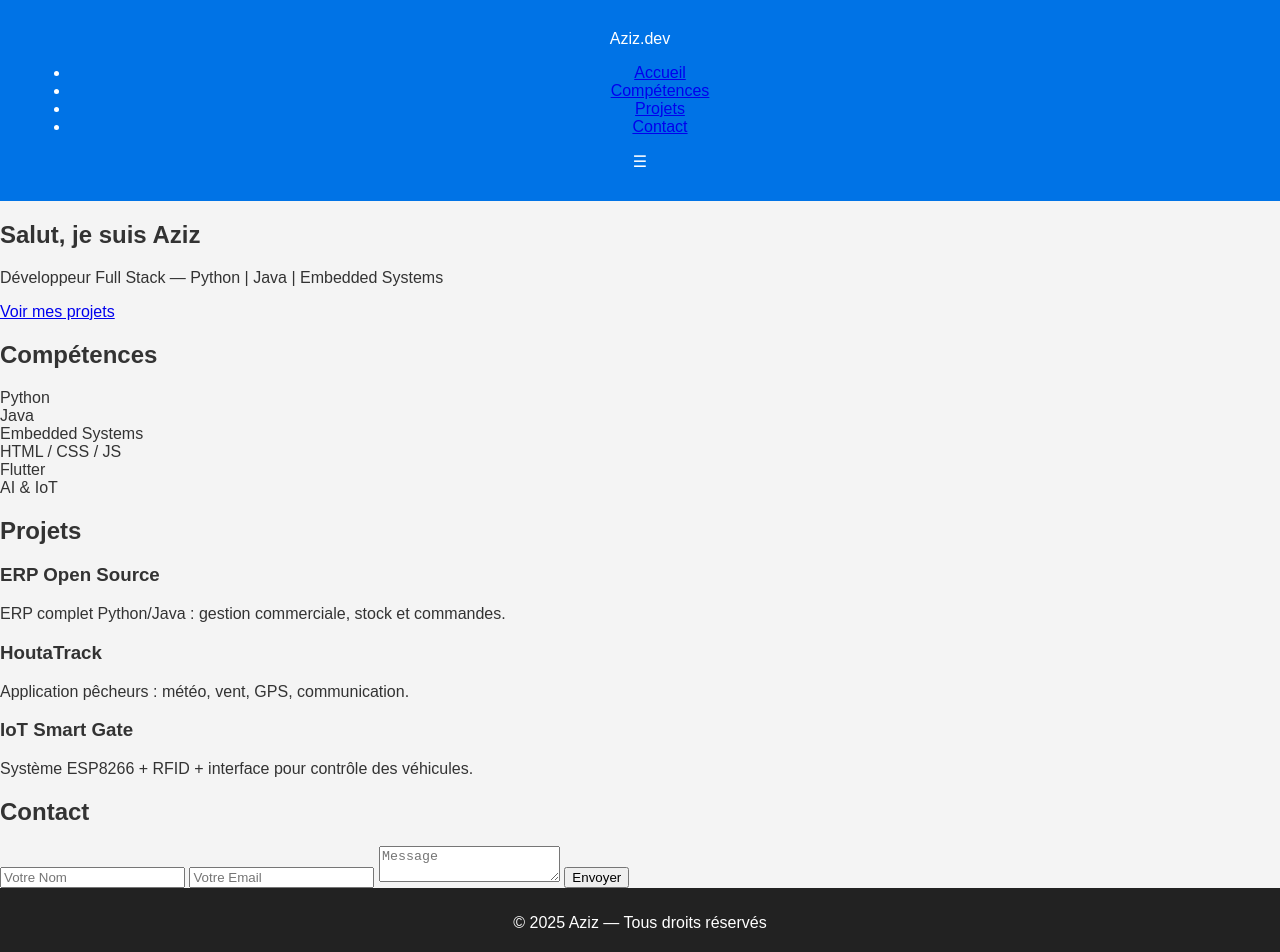
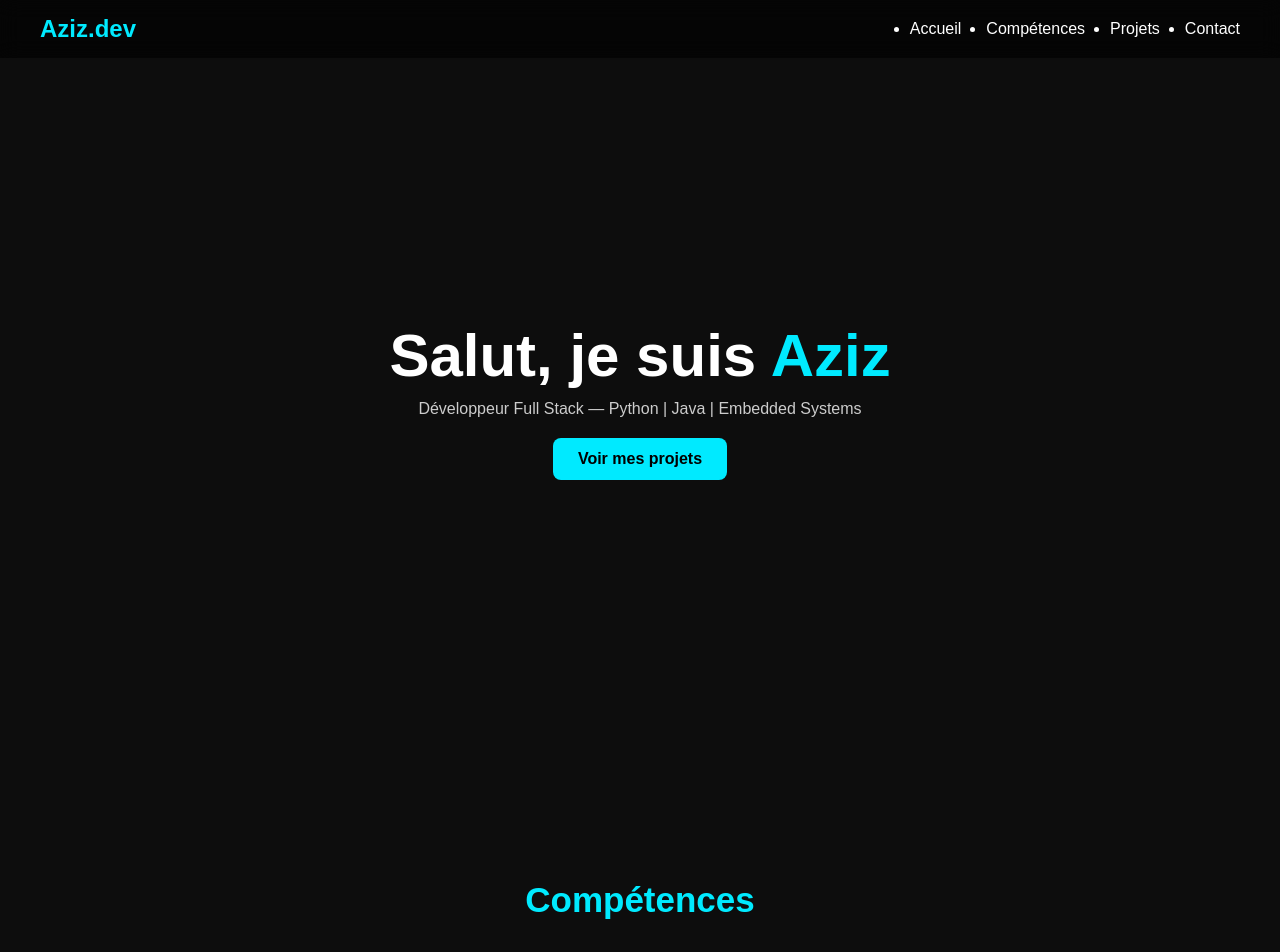
Before and after one commit to MedAzizJ/PortfolioAziz, a plain HTML site: page index.html in a window 1280 px wide. Shown: the top 952 px of the page. Drawn offline with Linux system fonts and the light colour scheme.

Commit message:
Update style.css

```diff
--- a/style.css
+++ b/style.css
@@ -1,27 +1,190 @@
-body {
-    font-family: Arial, sans-serif;
-    margin: 0;
-    background: #f4f4f4;
-    color: #333;
+/* RESET */
+* {
+  margin: 0;
+  padding: 0;
+  box-sizing: border-box;
+  font-family: "Poppins", sans-serif;
 }
 
-header {
-    background: #0073e6;
-    padding: 30px;
-    text-align: center;
-    color: white;
+body {
+  background: #0d0d0d;
+  color: white;
+  scroll-behavior: smooth;
 }
 
-.container {
-    background: white;
+/* NAVBAR */
+header {
+  position: fixed;
+  width: 100%;
+  top: 0;
+  background: rgba(0,0,0,0.6);
+  backdrop-filter: blur(10px);
+  padding: 15px 40px;
+  z-index: 100;
+}
+
+nav {
+  display: flex;
+  justify-content: space-between;
+  align-items: center;
+}
+
+nav .logo {
+  font-size: 24px;
+  font-weight: bold;
+  color: #00eaff;
+}
+
+nav ul {
+  display: flex;
+  gap: 25px;
+}
+
+nav ul li a {
+  color: white;
+  text-decoration: none;
+  transition: 0.3s;
+}
+
+nav ul li a:hover {
+  color: #00eaff;
+}
+
+.menu-btn {
+  display: none;
+  font-size: 26px;
+}
+
+/* HERO */
+.hero {
+  height: 100vh;
+  display: flex;
+  flex-direction: column;
+  align-items: center;
+  justify-content: center;
+  padding-top: 80px;
+  text-align: center;
+}
+
+.hero h1 {
+  font-size: 60px;
+}
+
+.hero h1 span {
+  color: #00eaff;
+}
+
+.hero p {
+  margin-top: 10px;
+  color: #ccc;
+}
+
+.btn {
+  display: inline-block;
+  margin-top: 20px;
+  padding: 12px 25px;
+  background: #00eaff;
+  color: black;
+  font-weight: bold;
+  border-radius: 8px;
+  text-decoration: none;
+  transition: 0.3s;
+}
+
+.btn:hover {
+  background: #00bcd4;
+}
+
+/* SECTIONS */
+section {
+  padding: 80px 40px;
+}
+
+h2 {
+  text-align: center;
+  margin-bottom: 40px;
+  font-size: 35px;
+  color: #00eaff;
+}
+
+/* SKILLS */
+.skills-grid {
+  display: grid;
+  grid-template-columns: repeat(auto-fit, minmax(150px, 1fr));
+  gap: 20px;
+}
+
+.skill {
+  border: 1px solid #00eaff;
+  padding: 20px;
+  text-align: center;
+  border-radius: 8px;
+  transition: 0.3s;
+}
+
+.skill:hover {
+  background: #00eaff;
+  color: black;
+}
+
+/* PROJECTS */
+.project-grid {
+  display: grid;
+  grid-template-columns: repeat(auto-fit, minmax(250px, 1fr));
+  gap: 25px;
+}
+
+.project-card {
+  background: #1a1a1a;
+  padding: 25px;
+  border-radius: 10px;
+  border: 1px solid #00eaff;
+  transition: transform 0.3s;
+}
+
+.project-card:hover {
+  transform: translateY(-10px);
+}
+
+/* CONTACT */
+form {
+  max-width: 450px;
+  margin: auto;
+  display: flex;
+  flex-direction: column;
+  gap: 15px;
+}
+
+form input,
+form textarea {
+  padding: 12px;
+  border-radius: 8px;
+  border: none;
+}
+
+form button {
+  padding: 12px;
+  background: #00eaff;
+  border: none;
+  border-radius: 8px;
+  color: black;
+  font-weight: bold;
+}
+
+/* RESPONSIVE */
+@media(max-width: 768px){
+  nav ul {
+    display: none;
+    flex-direction: column;
+    background: black;
+    position: absolute;
+    top: 70px;
+    right: 40px;
     padding: 20px;
-    margin: 20px auto;
-    width: 80%;
-    border-radius: 10px;
+    border-radius: 8px;
+  }
+
+  .menu-btn {
+    display: block;
+  }
 }
-footer {
-    text-align: center;
-    padding: 10px;
-    background: #222;
-    color:white;
-}
```
